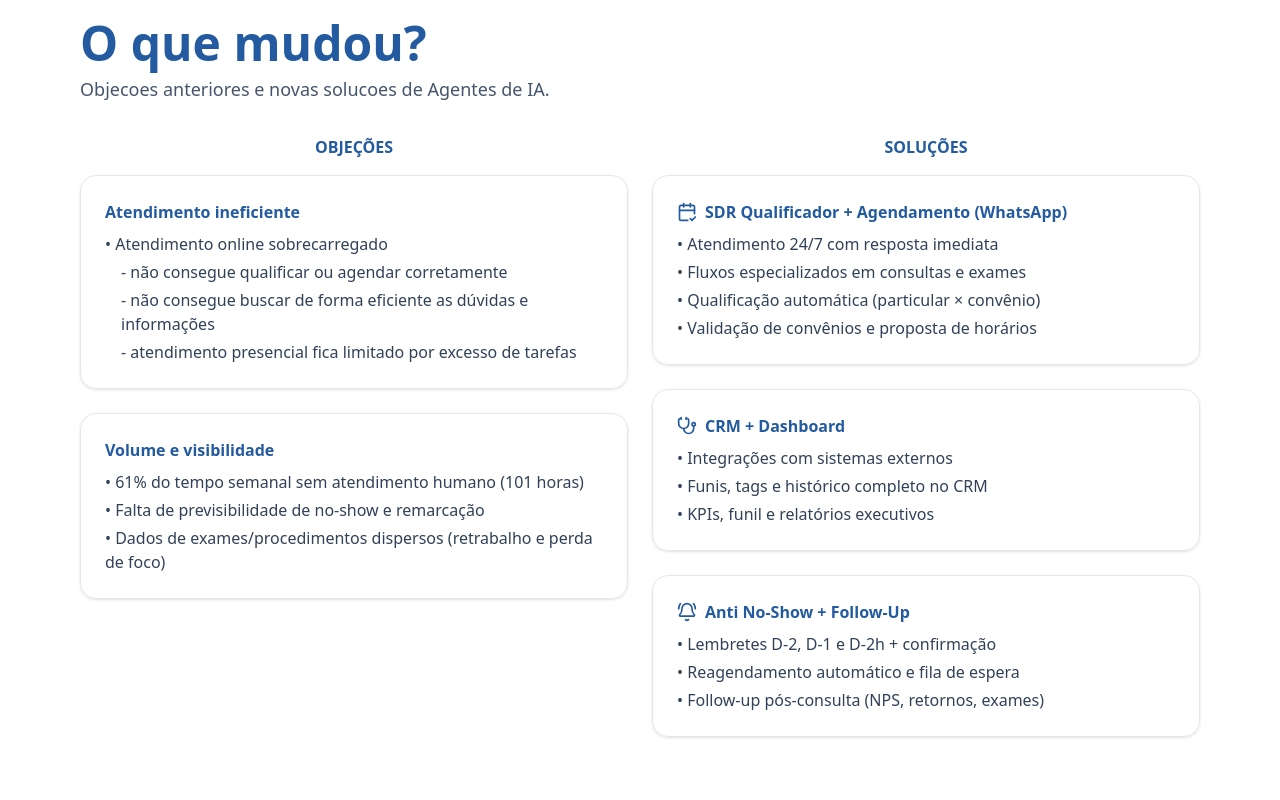
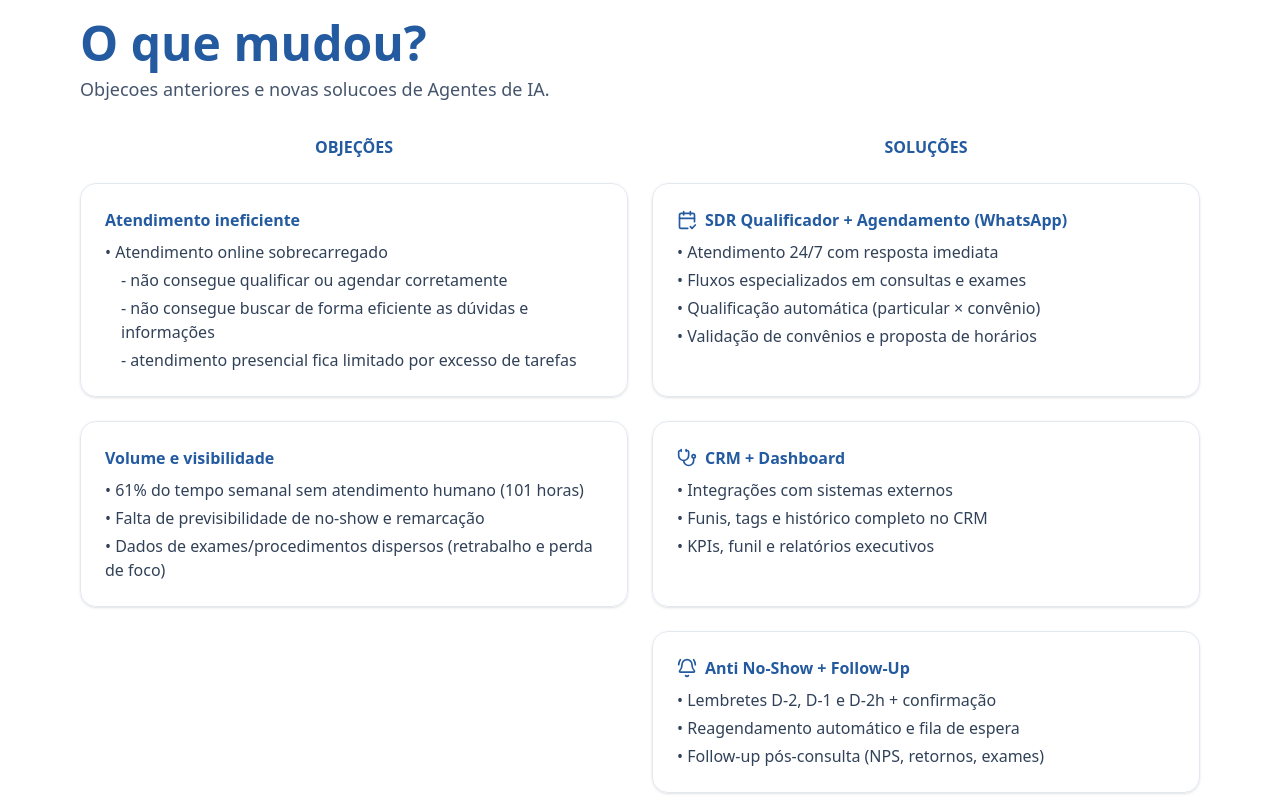
Before and after one commit to mateusolintof/proposta_cm.remedios, a Next.js app: page / in a window 1280 px wide. Shown: the part 780-1580 px from the top of the page. Built offline with nearby package versions, Linux system fonts and the light colour scheme.

Commit message:
style(oque-mudou): alinhar alturas por linha com grid 2xN; cabeçalhos alinhados e espaçamento refinado

```diff
--- a/src/app/page.tsx
+++ b/src/app/page.tsx
@@ -102,12 +102,15 @@ export default function Home() {
           <h2 className="section-title">O que mudou?</h2>
           <p className="subtitle mt-2">Objecoes anteriores e novas solucoes de Agentes de IA.</p>
 
-          <div className="mt-8 grid md:grid-cols-2 gap-6">
-            {/* Coluna esquerda: Objeções */}
-            <div>
+          {/* Grid de 2 colunas com linhas emparelhadas para alturas iguais */}
+          <div className="mt-8 grid md:grid-cols-2 gap-6 items-stretch">
+            {/* Cabeçalhos */}
             <div className="text-center text-prime font-extrabold">OBJEÇÕES</div>
-              <div className="mt-4 space-y-6">
-                <div className="card">
+            <div className="text-center text-prime font-extrabold">SOLUÇÕES</div>
+
+            {/* Linha 1 */}
+            <div className="h-full">
+              <div className="card h-full">
                 <div className="font-semibold text-prime">Atendimento ineficiente</div>
                 <ul className="mt-2 text-slate-700 space-y-1">
                   <li>• Atendimento online sobrecarregado</li>
@@ -116,22 +119,9 @@ export default function Home() {
                   <li className="pl-4">- atendimento presencial fica limitado por excesso de tarefas</li>
                 </ul>
               </div>
-                <div className="card">
-                  <div className="font-semibold text-prime">Volume e visibilidade</div>
-                  <ul className="mt-2 text-slate-700 space-y-1">
-                    <li>• 61% do tempo semanal sem atendimento humano (101 horas)</li>
-                    <li>• Falta de previsibilidade de no-show e remarcação</li>
-                    <li>• Dados de exames/procedimentos dispersos (retrabalho e perda de foco)</li>
-                  </ul>
-                </div>
-              </div>
-            </div>
-
-            {/* Coluna direita: Soluções */}
-            <div>
-              <div className="text-center text-prime font-extrabold">SOLUÇÕES</div>
-              <div className="mt-4 space-y-6">
-                <div className="card">
+            </div>
+            <div className="h-full">
+              <div className="card h-full">
                 <div className="font-semibold text-prime flex items-center gap-2"><CalendarCheck2 className="h-5 w-5"/> SDR Qualificador + Agendamento (WhatsApp)</div>
                 <ul className="mt-2 text-slate-700 space-y-1">
                   <li>• Atendimento 24/7 com resposta imediata</li>
@@ -140,7 +130,21 @@ export default function Home() {
                   <li>• Validação de convênios e proposta de horários</li>
                 </ul>
               </div>
-                <div className="card">
+            </div>
+
+            {/* Linha 2 */}
+            <div className="h-full">
+              <div className="card h-full">
+                <div className="font-semibold text-prime">Volume e visibilidade</div>
+                <ul className="mt-2 text-slate-700 space-y-1">
+                  <li>• 61% do tempo semanal sem atendimento humano (101 horas)</li>
+                  <li>• Falta de previsibilidade de no-show e remarcação</li>
+                  <li>• Dados de exames/procedimentos dispersos (retrabalho e perda de foco)</li>
+                </ul>
+              </div>
+            </div>
+            <div className="h-full">
+              <div className="card h-full">
                 <div className="font-semibold text-prime flex items-center gap-2"><Stethoscope className="h-5 w-5"/> CRM + Dashboard</div>
                 <ul className="mt-2 text-slate-700 space-y-1">
                   <li>• Integrações com sistemas externos</li>
@@ -148,14 +152,18 @@ export default function Home() {
                   <li>• KPIs, funil e relatórios executivos</li>
                 </ul>
               </div>
-                <div className="card">
+            </div>
+
+            {/* Linha 3: apenas solução (placeholder vazio à esquerda para manter grid) */}
+            <div className="hidden md:block" />
+            <div className="h-full">
+              <div className="card h-full">
                 <div className="font-semibold text-prime flex items-center gap-2"><BellRing className="h-5 w-5"/> Anti No‑Show + Follow‑Up</div>
                 <ul className="mt-2 text-slate-700 space-y-1">
                   <li>• Lembretes D‑2, D‑1 e D‑2h + confirmação</li>
                   <li>• Reagendamento automático e fila de espera</li>
                   <li>• Follow‑up pós‑consulta (NPS, retornos, exames)</li>
                 </ul>
-                </div>
               </div>
             </div>
           </div>
```
Lines whose indentation alone changed are shown as unchanged.
